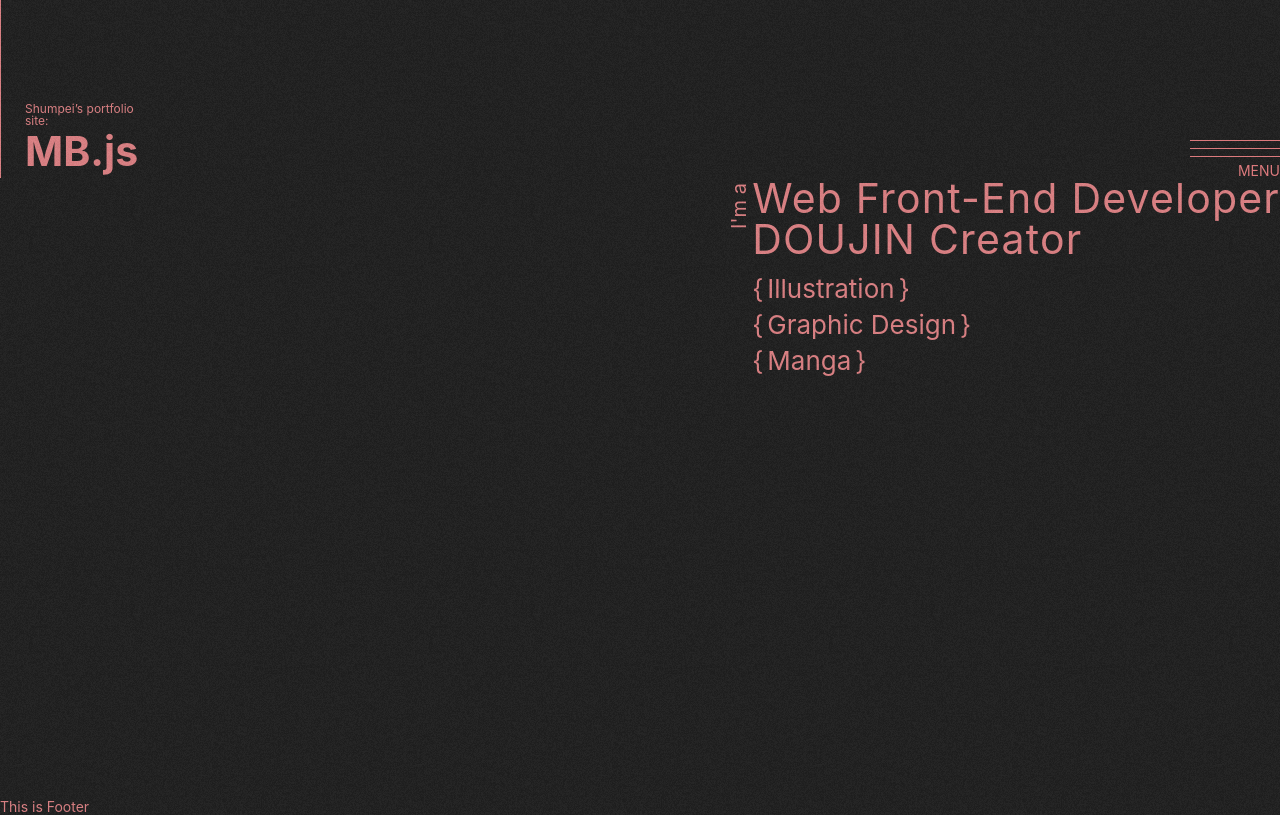
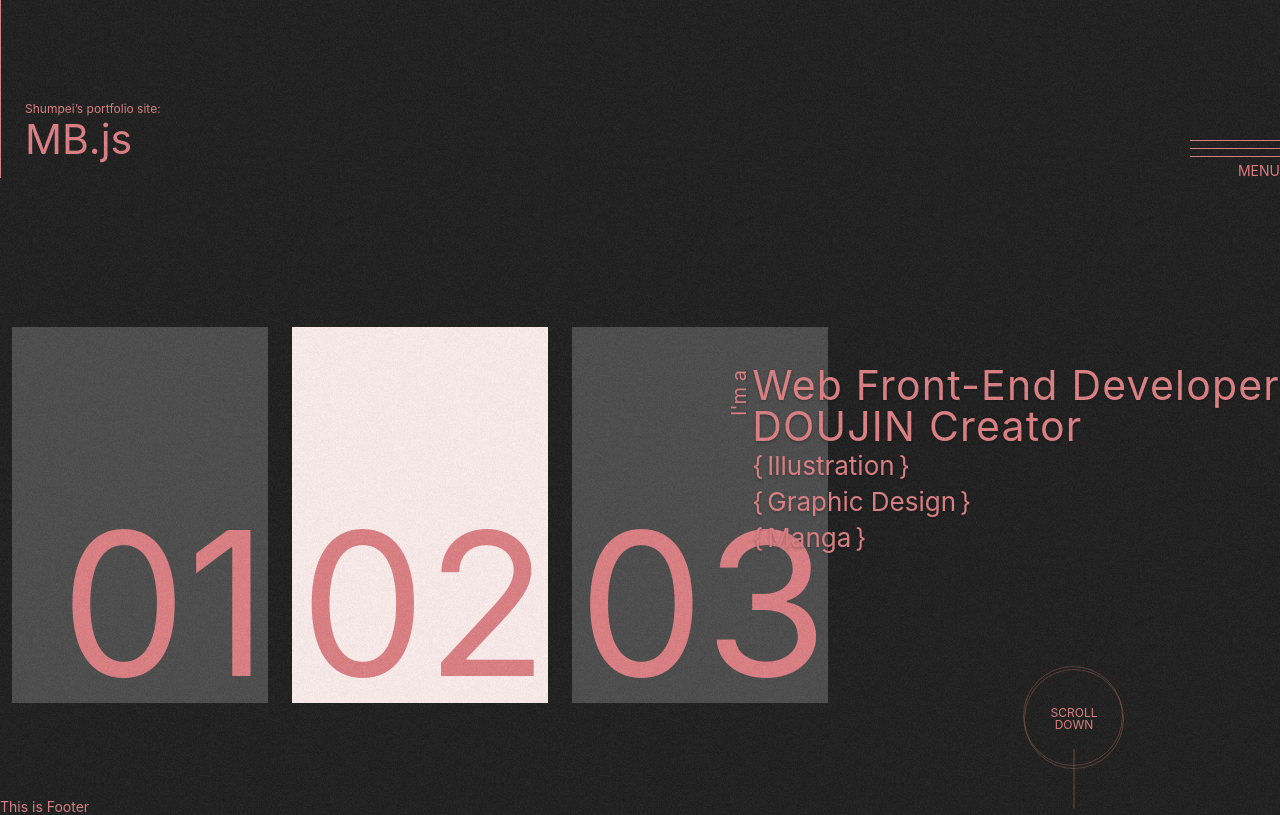
Before and after one commit to Shumpei0111/mbjs2021, a Next.js app: page / in a window 1280 px wide. Built offline with nearby package versions, Linux system fonts and the light colour scheme.

Commit message:
Update FV一旦ざっくりスタイル完了

```diff
--- a/src/components/first-view.js
+++ b/src/components/first-view.js
@@ -4,12 +4,21 @@ import * as fadein from '../styles/module/_fadein.module.scss';
 
 const FirstView = () => {
     const [fadeIn, setFadeIn] = useState( false );
+    const [imgFadeIn, setImgFadeIn] = useState( false );
+
+    useEffect(() => {
+        setTimeout(() => {
+            setImgFadeIn( true );
+        }, 100);
+    })
 
     useEffect(() => {
         setTimeout(() => {
             setFadeIn( true );
-        }, 600)
-    }, [])
+        }, 600);
+    }, []);
+
+    const imageArr = ['01','02','03'];
 
 
     return (
@@ -28,6 +37,24 @@ const FirstView = () => {
                     </div>
                 </div>
             </div>
+            <div className={style.imageContainer}>
+                <ul className={`${fadein.animation} ${imgFadeIn ? fadein.active: ''}`}>
+                    {imageArr.map( (item, ind) =>
+                        <li key={ind}>{item}</li>
+                    )}
+                </ul>
+            </div>
+            <div className={style.scrollDownBoxContainer}>
+                <div className={style.scrollDownBox}>
+                    <div className={style.circle}></div>
+                    <div className={style.circle}></div>
+                    <p className={style.circleInner}>
+                        <span>SCROLL</span>
+                        <span>DOWN</span>
+                    </p>
+                    <div className={style.centerBorder}></div>
+                </div>
+            </div>
         </div>
     )
 };
--- a/src/styles/base.scss
+++ b/src/styles/base.scss
@@ -3,6 +3,7 @@
 /* A Modern CSS Reset */
 
 *,*::before,*::after{box-sizing:border-box}body,h1,h2,h3,h4,p,figure,blockquote,dl,dd{margin:0}ul[role="list"],ol[role="list"]{list-style:none}html:focus-within{scroll-behavior:smooth}body{min-height:100vh;text-rendering:optimizeSpeed;line-height:1.5}a:not([class]){text-decoration-skip-ink:auto}img,picture{max-width:100%;display:block}input,button,textarea,select{font:inherit}@media(prefers-reduced-motion:reduce){html:focus-within{scroll-behavior:auto}*,*::before,*::after{animation-duration:.01ms !important;animation-iteration-count:1 !important;transition-duration:.01ms !important;scroll-behavior:auto !important}}
+ul {list-style-type: none;}
 
 /* My Project */
 html {
@@ -55,3 +56,7 @@ button, input, select, textarea {
 [type=button], [type=reset], [type=submit], button {
     -webkit-appearance: button;
 }
+
+h1 {
+    font-weight: 400;
+}
--- a/src/styles/module/_first-view.module.scss
+++ b/src/styles/module/_first-view.module.scss
@@ -6,10 +6,14 @@
     width: 100%;
 
     &__container {
-        position: relative;
+        position: absolute;
+        right: 0;
+        top: calc( 100vh - (v.$headerHeight + 70%));
         display: flex;
         align-items: baseline;
         justify-content: flex-end;
+        z-index: 2;
+        text-shadow: 0 2px 3px rgb(0 0 0 / 30%);
     }
 
     &__iam {
@@ -27,7 +31,7 @@
             letter-spacing: 1.2px;
 
             &:last-of-type {
-                margin-bottom: 1.6rem;
+                margin-bottom: 0.6rem;
             }
         }
 
@@ -56,4 +60,83 @@
     .animation {}
 
     .active {}
+
+    .imageContainer {
+        position: absolute;
+        left: 0;
+        top: calc( 100vh - (v.$headerHeight + 76%));
+
+        ul {
+            display: flex;
+
+            li {
+                width: 256px;
+                height: 376px;
+                background-color: v.$c-white;
+                font-size: 20rem;
+                text-align: right;
+                display: flex;
+                justify-content: flex-end;
+                align-items: flex-end;
+                margin: 0 1.2rem;
+
+                &:nth-of-type(1),
+                &:nth-of-type(3) {
+                    background-color: #434343;
+                }
+            }
+        }
+    }
+
+    .scrollDownBoxContainer {
+        position: absolute;
+        left: 80%;
+        top: calc(100vh - (10px + 40%));
+    }
+
+    .scrollDownBox {
+        position: relative;
+        width: 100px;
+
+        .circle {
+            position: absolute;
+            top: 50%;
+            left: 50%;
+            transform: translate(-50%, -50%);
+
+            width: 100px;
+            height: 100px;
+            border: 1px solid;
+            border-radius: 50%;
+
+            opacity: .3;
+        }
+
+        .circle:nth-of-type(1) {
+            transform: translate(-51%, -53%);
+        }
+
+        .circleInner {
+            position: absolute;
+            top: 50%;
+            left: 50%;
+            transform: translate(-50%, -50%);
+
+            margin: auto;
+            display: flex;
+            flex-direction: column;
+            font-size: 1.2rem;
+            text-align: center;
+        }
+
+        .centerBorder {
+            width: 1px;
+            height: 60px;
+            border: 1px solid;
+            position: absolute;
+            left: 50%;
+            transform: translate(-50%, 50%);
+            opacity: .2;
+        }
+    }
 }
--- a/src/styles/module/_hambergur.module.scss
+++ b/src/styles/module/_hambergur.module.scss
@@ -61,6 +61,7 @@
 
 .burgerIsHidden {
     transform: translate(0, 100%);
+    position: fixed;
 
     .burgerMenuItem {
         display: block;
--- a/src/styles/module/_header.module.scss
+++ b/src/styles/module/_header.module.scss
@@ -20,6 +20,7 @@
     font-size: 4.1rem;
     margin-top: 103px;
     margin-left: 24px;
+    width: 100%;
 
     &__subtitle {
         font-size: 1.2rem;
```
